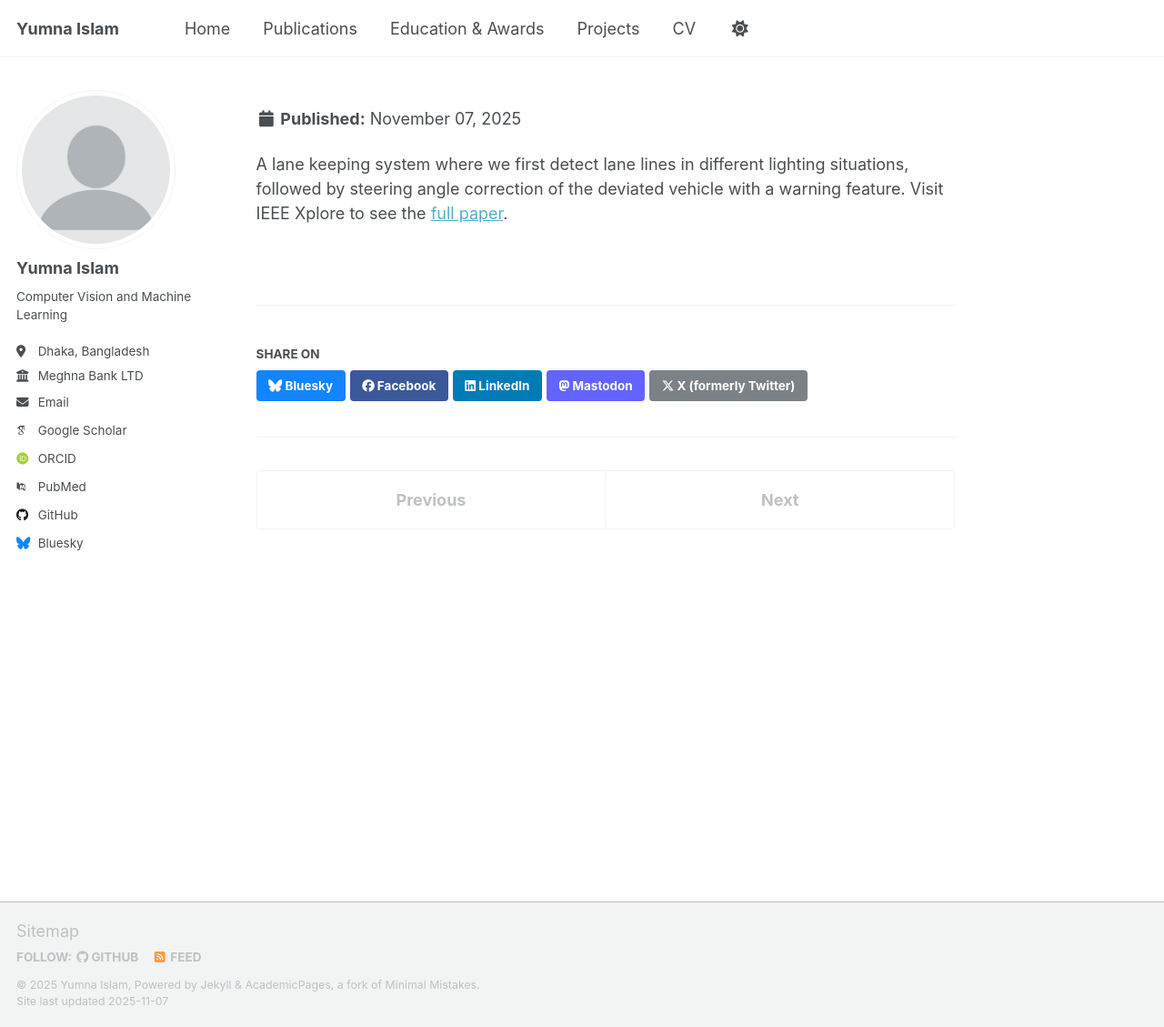
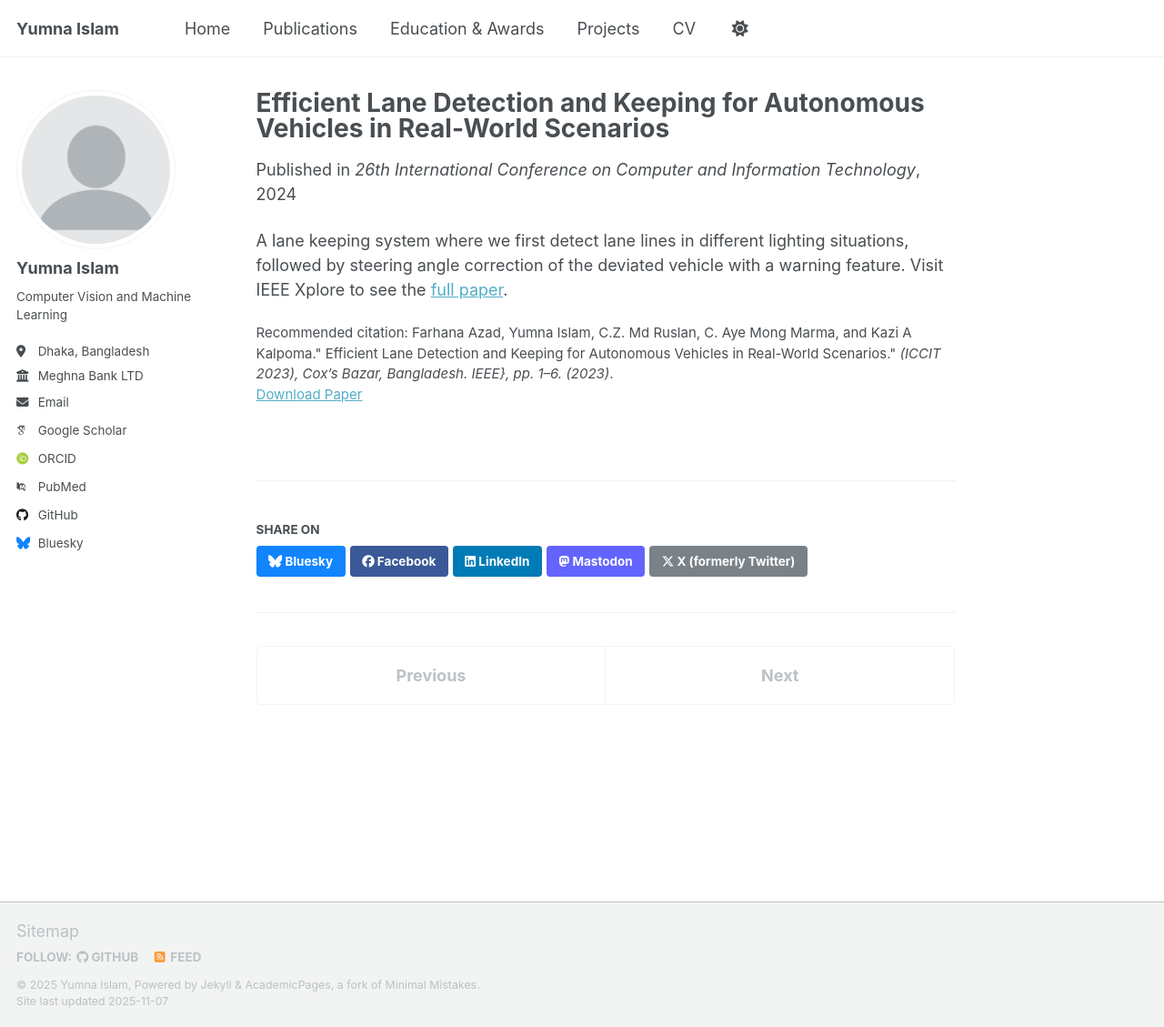
Before and after one commit to Yumna46/yumna.github.io, a Jekyll site: the page built from _publications/2025-06-08-paper-title-number-5.md, in a window 1280 px wide and 1129 px high. Shown: the whole window at 91% size. Built offline with Jekyll 4.4.1, drawn with Linux system fonts in a browser that asks for light colours; some web fonts are replaced; a script that is not in the unit is left out.

Commit message:
Update 2025-06-08-paper-title-number-5.md

```diff
--- a/_publications/2025-06-08-paper-title-number-5.md
+++ b/_publications/2025-06-08-paper-title-number-5.md
@@ -7,7 +7,7 @@ excerpt: 'A lane keeping system where we first detect lane lines in different li
 date: 2024-02-27
 venue: '26th International Conference on Computer and Information Technology'
 paperurl: 'https://academicpages.github.io/files/paper3.pdf'
-citation: 'Farhana Azad, Yumna Islam, C.Z. Md Ruslan, C. Aye Mong Marma, and Kazi A Kalpoma.&quot; Efficient Lane Detection and Keeping for Autonomous Vehicles in Real-World Scenarios.&quot; <i>(ICCIT 2023), Cox’s Bazar, Bangladesh. IEEE}, pp. 1–6. (2023)'</i>.
+citation: 'Farhana Azad, Yumna Islam, C.Z. Md Ruslan, C. Aye Mong Marma, and Kazi A Kalpoma.&quot; Efficient Lane Detection and Keeping for Autonomous Vehicles in Real-World Scenarios.&quot; <i>(ICCIT 2023), Cox’s Bazar, Bangladesh. IEEE}, pp. 1–6. (2023)</i>.'
 ---
 
 <!--Using [MathJax](https://www.mathjax.org/) in the description is supported - $$E=mc^2$$ - however, the use must be mindful that the default delimiters are `$$...$$` and `\\[...\\]` which differs from the `$...$` that is typically expected.-->
```
